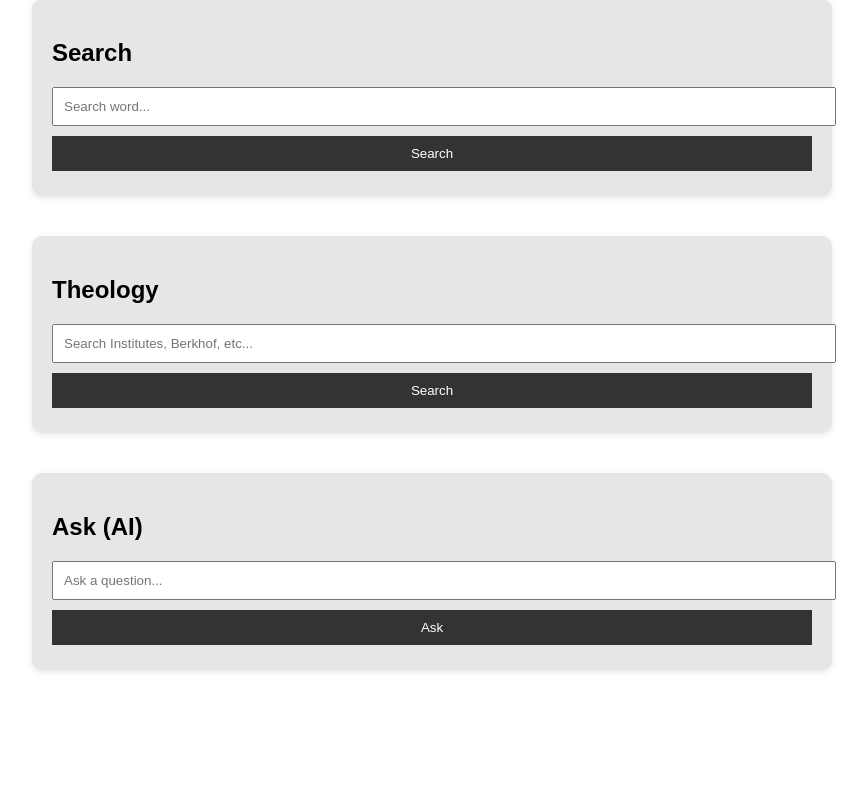
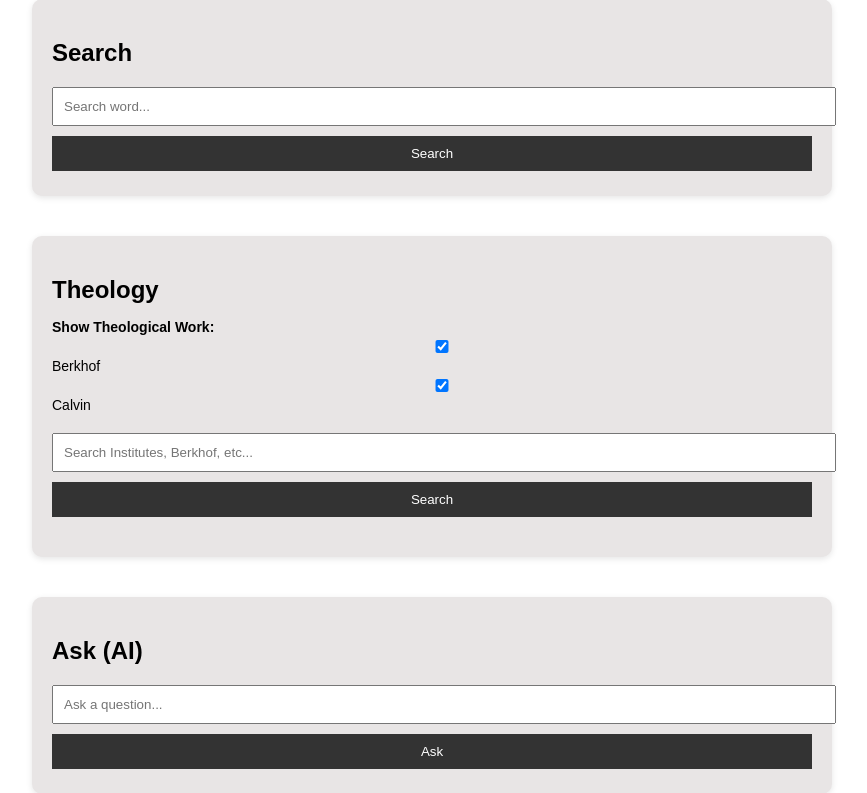
Before and after one commit to jeremyhairr/bible-word-search, a FastAPI app: page / in a window 1280 px wide. Shown: the part 676-1469 px from the top of the page, without its empty margins (208-1075 px from the left). Before the commit the page ends 1348 px from the top, so only its background shows below. Run offline with FastAPI, Linux system fonts and the light colour scheme.

Commit message:
added buttons for theology

```diff
--- a/static/script.js
+++ b/static/script.js
@@ -1,3 +1,4 @@
+console.log("SCRIPT FULLY LOADED");
 let currentQuery = "";
 let currentPage = 1;
 
@@ -232,7 +233,6 @@ window.changeFontSize = function (direction) {
 // Toggle listeners
 document.getElementById("henryToggle").addEventListener("change", readPassage);
 document.getElementById("calvinToggle").addEventListener("change", readPassage);
-
 window.searchTheology = async function () {
   const query = document.getElementById("theologyBox").value.trim();
 
@@ -242,14 +242,22 @@ window.searchTheology = async function () {
 
   try {
     const res = await fetch(`/theology?query=${encodeURIComponent(query)}`);
-
     const data = await res.json();
 
-    console.log("THEOLOGY DATA:", data);
+    const showBerkhof = document.getElementById(
+      "berkhofTheologyToggle",
+    ).checked;
+    const showCalvin = document.getElementById("calvinTheologyToggle").checked;
+
+    const filtered = data.results.filter((r) => {
+      if (r.source === "Berkhof" && showBerkhof) return true;
+      if (r.source === "Calvin" && showCalvin) return true;
+      return false;
+    });
 
     document.getElementById("theologyResults").innerHTML =
-      data.results.length > 0
-        ? data.results
+      filtered.length > 0
+        ? filtered
             .map(
               (r) => `
           <div class="card" style="margin-top:15px;">
@@ -267,3 +275,12 @@ window.searchTheology = async function () {
       `<p style="color:red;">Search failed</p>`;
   }
 };
+
+// ✅ NOW add listeners AFTER function exists
+document
+  .getElementById("berkhofTheologyToggle")
+  .addEventListener("change", searchTheology);
+
+document
+  .getElementById("calvinTheologyToggle")
+  .addEventListener("change", searchTheology);
--- a/templates/index.html
+++ b/templates/index.html
@@ -151,11 +151,25 @@
       <div id="results"></div>
     </div>
 
-    <!--THEOLOGY-->
-
     <div class="section-card">
       <h2>Theology</h2>
 
+      <!-- Toggles -->
+      <div style="margin: 15px 0; font-size: 14px">
+        <strong>Show Theological Work:</strong>
+
+        <label style="margin-left: 10px">
+          <input type="checkbox" id="berkhofTheologyToggle" checked />
+          Berkhof
+        </label>
+
+        <label style="margin-left: 10px">
+          <input type="checkbox" id="calvinTheologyToggle" checked />
+          Calvin
+        </label>
+      </div>
+
+      <!-- Search -->
       <input
         id="theologyBox"
         placeholder="Search Institutes, Berkhof, etc..."
@@ -163,7 +177,8 @@
 
       <button onclick="searchTheology()">Search</button>
 
-      <div id="theologyResults"></div>
+      <!-- Results -->
+      <div id="theologyResults" style="margin-top: 15px"></div>
     </div>
 
     <!-- ASK -->
```
Also changed, not shown: database/bible.db.
